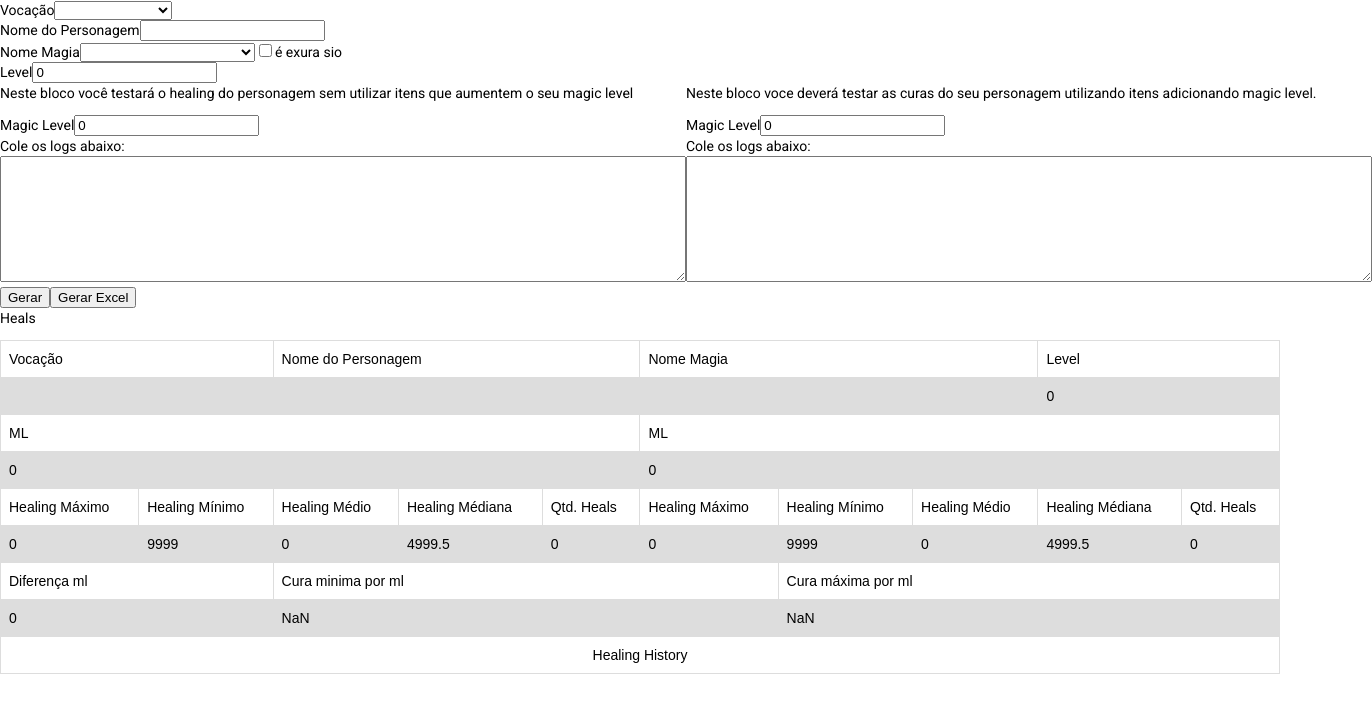
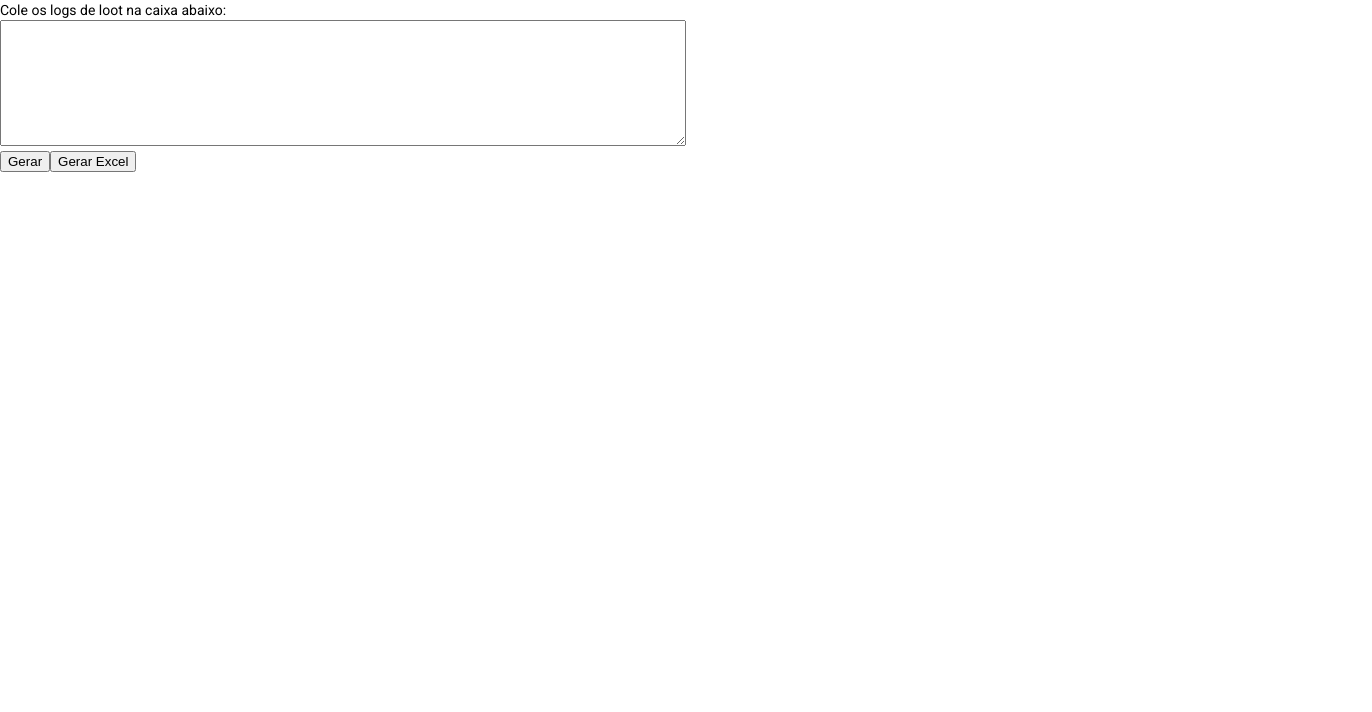
Before and after one commit to marluan/tibia-loot-parser, an Angular app: page / in a window 1280 px wide. Shown: the top 712 px of the page, 1372 px wide, since content can reach past the window. Built offline with nearby package versions, Linux system fonts and the light colour scheme.

Commit message:
primeira versão

```diff
--- a/src/app/input-data/input-data.component.html
+++ b/src/app/input-data/input-data.component.html
@@ -1,56 +1,12 @@
-<div class="form-group">
-  <label for="voc">Vocação</label>
-  <select [(ngModel)]="userLogs.vocacao" class="form-control">
-      <option *ngFor="let vc of vocations">{{vc}}</option>
-  </select>
-</div>
-<div class="form-group">
-  <label for="mlvl">Nome do Personagem</label>
-  <input type="text" id="nome" name="nome" [(ngModel)]="userLogs.userName" #nome="ngModel">
-</div>
-<div class="form-group">
-  <label for="nome">Nome Magia</label>
-  <select [(ngModel)]="userLogs.spellName" id="nome" name="nome">
-      <option *ngFor="let spell of spells">{{spell}}</option>
-  </select>
-  <input type="checkbox" id="exurasio" name="exurasio" [(ngModel)]="exurasio">
-  <label for="exurasio">é exura sio</label>
-</div>
-<div class="form-group">
-  <label for="level">Level</label>
-  <input type="text" id="level" name="level" [(ngModel)]="userLogs.level" #level="ngModel">
-</div>
+
 <div id="wrapper">
   <div id="left">
     <div>
       <div>
-        <p>Neste bloco você testará o healing do personagem sem utilizar itens que aumentem o seu magic level</p>
       <div class="form-group">
-        <label for="mlvl">Magic Level</label>
-        <input type="text" id="mlvl" name="mlvl" [(ngModel)]="userLogs.mlvl" #mlvl="ngModel">
-      </div>
-      <div class="form-group">
-        <label for="logs">Cole os logs abaixo:</label>
+        <label for="logs">Cole os logs de loot na caixa abaixo:</label>
         <br>
-        <textarea class="logs-output" id="logs" name="logs" [(ngModel)]="userLogs.logs">
-        </textarea>
-      </div>
-    </div>
-    </div>
-  </div>
-  <div id="right">
-    <div>
-      <div>
-      <p>Neste bloco voce deverá testar as curas do seu personagem utilizando itens adicionando magic level.</p>
-      <div class="form-group">
-        <label for="mlvl">Magic Level</label>
-        <input type="text" id="mlvl" name="mlvl" [(ngModel)]="userLogs.mlvl2" #mlvl="ngModel">
-      </div>
-
-      <div class="form-group">
-        <label for="logs">Cole os logs abaixo:</label>
-        <br>
-        <textarea class="logs-output" id="logs" name="logs" [(ngModel)]="userLogs.logs2">
+        <textarea class="logs-output" id="logs" name="logs" [(ngModel)]="lootLogs">
         </textarea>
       </div>
     </div>
@@ -59,133 +15,19 @@
 </div>
 <button class="btn btn-primary" (click)="generateTable()">Gerar</button>
   <button class="btn btn-primary" (click)="exportExcel()">Gerar Excel</button>
-  <p>
-    Heals
-  </p>
-  <table id="excel-table">
-    <tr>
-      <td colspan="2">
-        Vocação
-      </td>
-      <td colspan="3">
-        Nome do Personagem
-      </td>
-      <td colspan="3">
-        Nome Magia
-      </td>
-      <td colspan="2">
-        Level
-      </td>
-    </tr>
-    <tr>
-      <td colspan="2">
-        {{userLogs.vocacao}}
-      </td>
-      <td colspan="3">
-        {{userLogs.userName}}
-      </td>
-      <td colspan="3">
-        {{userLogs.spellName}}
-      </td>
-      <td colspan="2">
-        {{userLogs.level}}
-      </td>
-    </tr>
-    <tr>
-      <td colspan="5">
-        ML
-      </td>
-      <td colspan="5">
-        ML
-      </td>
-    </tr>
-    <tr>
-      <td colspan="5">
-        {{userLogs.mlvl}}
-      </td>
-      <td colspan="5">
-        {{userLogs.mlvl2}}
-      </td>
-    </tr>
-    <tr>
-      <td>
-        Healing Máximo
-      </td>
-      <td>
-        Healing Mínimo
-      </td>
-      <td>
-        Healing Médio
-      </td>
-      <td>
-        Healing Médiana
-      </td>
-      <td>
-        Qtd. Heals
-      </td>
-      <td>
-        Healing Máximo
-      </td>
-      <td>
-        Healing Mínimo
-      </td>
-      <td>
-        Healing Médio
-      </td>
-      <td>
-        Healing Médiana
-      </td>
-      <td>
-        Qtd. Heals
-      </td>
-    </tr>
-    <tr>
-      <td>
-        {{userLogs.healMax}}
-      </td>
-      <td>
-        {{userLogs.healMin}}
-      </td>
-      <td>
-        {{getAvg()}}
-      </td>
-      <td>
-        {{(userLogs.healMin + userLogs.healMax)/2}}
-      </td>
-      <td>
-        {{userLogs.healings.length}}
-      </td>
-      <td>
-        {{userLogs.healMax2}}
-      </td>
-      <td>
-        {{userLogs.healMin2}}
-      </td>
-      <td>
-        {{getAvg2()}}
-      </td>
-      <td>
-        {{(userLogs.healMin2 + userLogs.healMax2)/2}}
-      </td>
-      <td>
-        {{userLogs.healings2.length}}
-      </td>
-    </tr>
-    <tr>
-      <td colspan="2">Diferença ml</td>
-      <td colspan="4">Cura minima por ml</td>
-      <td colspan="4">Cura máxima por ml</td>
-    </tr>
-    <tr>
-      <td colspan="2">{{this.userLogs.mlvl2 - this.userLogs.mlvl}}</td>
-      <td colspan="4">{{(userLogs.healMin2 - userLogs.healMin)/(this.userLogs.mlvl2 - this.userLogs.mlvl)}}</td>
-      <td colspan="4">{{(userLogs.healMax2 - userLogs.healMax)/(this.userLogs.mlvl2 - this.userLogs.mlvl)}}</td>
-    </tr>
-    <tr>
-      <td colspan="10" style="text-align: center;"> Healing History</td>
-    </tr>
-    <tr *ngFor="let healing of beforeAfter">
-        <td colspan="5">{{ healing.before }}</td>
-        <td colspan="5">{{ healing.after }}</td>
-    </tr>
-  </table>
+  <div *ngFor="let line of lootLogsMap.values()">
+    <br>
+    <h2>{{line.qtd}} {{line.creature}}(s) mortos</h2>
+    <table id="excel-table">
+      <tr>
+        <td>Loot</td>
+        <td>Quantidade</td>
+        <td>Valor</td>
+      </tr>
+      <tr *ngFor="let loot of line.itens.values()">
+        <td>{{loot.item}}</td>
+        <td>{{loot.qtd}}</td>
+        <td>{{loot.goldValue}}</td>
+      </tr>
+    </table>
+  </div>
--- a/src/app/input-data/input-data.component.ts
+++ b/src/app/input-data/input-data.component.ts
@@ -2,6 +2,8 @@ import { Component, OnInit } from '@angular/core';
 import { UserLogs } from '../models/user-logs';
 import * as XLSX from 'xlsx';
 import { BeforeAfter } from '../models/before-after';
+import { LootLogs } from '../models/loot-logs';
+import { Item } from '../models/item';
 
 @Component({
   selector: 'app-input-data',
@@ -10,12 +12,11 @@ import { BeforeAfter } from '../models/before-after';
 })
 export class InputDataComponent implements OnInit {
   fileName= 'ExcelSheet.xlsx';
-  userLogs:UserLogs = new UserLogs();
+  lootLogsMap:Map<string,LootLogs>=new Map();
+  lootLogs:string="";
   submitted = false;
   beforeAfter:Array<BeforeAfter> = [];
   exurasio:boolean=false;
-  vocations: Array<string> = ['Elite Knight','Royal Paladin','Elder Druid','Master Sorcerer'];
-  spells:Array<string> = ['Bruise Bane','Divine Healing','Fair Wound Cleansing','Heal Friend','Intense Healing','Intense Wound Cleansing','Light Healing','Mass Healing','Nature\'s Embrace','Restoration','Salvation','Ultimate Healing','Wound Cleansing'];
 
   constructor() { }
 
@@ -25,107 +26,60 @@ export class InputDataComponent implements OnInit {
   onSubmit() { this.submitted = true; }
 
   parseLogs() {
-    this.userLogs.healings=[];
-    let rep=this.userLogs.logs.replace(/^[0-9]{2}:[0-9]{2} ([^Y]|Y[^o]|Yo[^u]|You[^ ]|You [^h]|You h[^e]|You he[^a]).*/gm,"");
-    rep = rep.replace(/^([A-Za-z].*)/gm,"");
+    this.lootLogsMap.clear();
+    let creature:string="";
+    let itens:string="";
+    let rep:Array<string>=this.lootLogs.split(/\r?\n/);
+    rep.forEach(currentLoot => {
+      if(currentLoot.match(/^[0-9]{2}:[0-9]{2} Loot of ([A-Za-z ]+):(([0-9 ]+[A-Za-z ]+,?)+)/gm)){
+        creature=currentLoot.replace(/^[0-9]{2}:[0-9]{2} Loot of (a )?([A-Za-z ]+):(([0-9 ]+[A-Za-z ]+,?)+)/gm,"$2");
+        itens=currentLoot.replace(/^[0-9]{2}:[0-9]{2} Loot of ([A-Za-z ]+):(([0-9 ]+[A-Za-z ]+,?)+)/gm,"$2");
+        let lootBag:LootLogs=this.lootLogsMap.get(creature)||new LootLogs();
 
-    if(this.exurasio){
-      rep = rep.replace(/^[0-9]{2}:[0-9]{2} You heal [A-Za-z ]+ for ([0-9]+) hitpoints./gm,"$1");
-    } else {
-      rep = rep.replace(/^[0-9]{2}:[0-9]{2} You heal yourself for ([0-9]+) hitpoints./gm,"$1");
-    }
+        let itensList=itens.split(/,/);
+        itensList.forEach(item => {
+          let itemType:Item = new Item();
+          let itemName:string="";
+          lootBag.creature=creature;
+          if(item.match(/[0-9]+.*/)){
+            itemName = item.replace(/([0-9 ]+)([A-Za-z ]+)/,"$2");
+            if(lootBag.itens.has(itemName)){
+              let itTemp=lootBag.itens.get(itemName)||new Item();
+              itTemp.qtd+=Number(item.replace(/([0-9 ]+)([A-Za-z ]+)/,"$1")) || 0;
+            } else {
+              itemType.item = itemName;
+              itemType.qtd = Number(item.replace(/([0-9 ]+)([A-Za-z ]+)/,"$1"));
+              lootBag.itens.set(itemName,itemType);
+            }
+          } else {
+            itemName = item.match(/^ a .*/)? item.replace(/^( a )([A-Za-z ]+)/,"$2") :item.replace(/([0-9 ]+[A-Za-z ]+)/,"$1");
+            if(lootBag.itens.has(itemName)){
+              let itTemp=lootBag.itens.get(itemName)||new Item();
+              itTemp.qtd+=1;
+            } else {
+              itemType.item = itemName;
+              itemType.qtd = 1;
+              lootBag.itens.set(itemName,itemType);
+            }
 
-    const regex = /[0-9]+/g;
-    let m;
-    let currentHeal:number=0;
-    while ((m = regex.exec(rep)) !== null) {
-        if (m.index === regex.lastIndex) {
-            regex.lastIndex++;
-        }
-
-        m.forEach((match) => {
-            currentHeal=Number(match);
-
-            if(currentHeal>this.userLogs.healMax) {
-              this.userLogs.healMax=currentHeal;
-            }
-            if(currentHeal<this.userLogs.healMin) {
-              this.userLogs.healMin=currentHeal;
-            }
-            this.userLogs.healSum+= currentHeal;
-            this.userLogs.healings.push(currentHeal);
+          }
+          if(!this.lootLogsMap.has(creature))
+            this.lootLogsMap.set(creature,lootBag);
         });
-    }
+        lootBag.qtd+=1;
+      }
+    });
 
   }
 
   generateTable() {
     this.parseLogs();
-    this.parseLogs2();
-    let qtdRegs = this.userLogs.healings.length>this.userLogs.healings2.length?this.userLogs.healings.length:this.userLogs.healings2.length;
-    for (let i=0 ; i < qtdRegs; i++) {
-      let ba:BeforeAfter=new BeforeAfter();
-      if(this.userLogs.healings.length>i) {
-        ba.before = this.userLogs.healings[i];
-      }
-      if(this.userLogs.healings2.length>i) {
-        ba.after = this.userLogs.healings2[i];
-      }
-      this.beforeAfter.push(ba);
-    }
   }
 
-  parseLogs2() {
-    this.userLogs.healings2=[];
-    let rep=this.userLogs.logs2.replace(/^[0-9]{2}:[0-9]{2} ([^Y]|Y[^o]|Yo[^u]|You[^ ]|You [^h]|You h[^e]|You he[^a]).*/gm,"");
-    rep = rep.replace(/^([A-Za-z].*)/mg,"");
 
-    if(this.exurasio){
-      rep = rep.replace(/^[0-9]{2}:[0-9]{2} You heal [A-Za-z ]+ for ([0-9]+) hitpoints./gm,"$1");
-    } else {
-      rep = rep.replace(/^[0-9]{2}:[0-9]{2} You heal yourself for ([0-9]+) hitpoints./gm,"$1");
-    }
-
-    const regex = /[0-9]+/g;
-    let m;
-    let currentHeal:number=0;
-    while ((m = regex.exec(rep)) !== null) {
-        if (m.index === regex.lastIndex) {
-            regex.lastIndex++;
-        }
-
-        m.forEach((match) => {
-            currentHeal=Number(match);
-
-            if(currentHeal>this.userLogs.healMax2) {
-              this.userLogs.healMax2=currentHeal;
-            }
-            if(currentHeal<this.userLogs.healMin2) {
-              this.userLogs.healMin2=currentHeal;
-            }
-            this.userLogs.healSum2+= currentHeal;
-            this.userLogs.healings2.push(currentHeal);
-        });
-    }
-
-  }
-
-  getAvg():number {
-    if(this.userLogs.healSum>0) {
-      return (this.userLogs.healSum / this.userLogs.healings.length).toFixed(2) as any;
-    }
-    return Number(0);
-  }
-
-  getAvg2():number {
-    if(this.userLogs.healSum2>0) {
-      return (this.userLogs.healSum2 / this.userLogs.healings2.length).toFixed(2) as any;
-    }
-    return Number(0);
-  }
 
   exportExcel() {
-    this.fileName=this.userLogs.userName+"_"+this.userLogs.spellName+"_"+"_lvl_"+this.userLogs.level+".xlsx";
+    //this.fileName=this.userLogs.userName+"_"+this.userLogs.spellName+"_"+"_lvl_"+this.userLogs.level+".xlsx";
     /* table id is passed over here */
     let element = document.getElementById('excel-table');
     const ws: XLSX.WorkSheet =XLSX.utils.table_to_sheet(element);
--- /dev/null
+++ b/src/app/models/item.ts
@@ -0,0 +1,5 @@
+export class Item {
+  item:string="";
+  qtd:number=0;
+  goldValue:number=0;
+}
--- /dev/null
+++ b/src/app/models/loot-logs.ts
@@ -0,0 +1,7 @@
+import { Item } from "./item";
+
+export class LootLogs {
+  creature:string="";
+  qtd:number=0;
+  itens:Map<string,Item>=new Map();
+}
```
Also changed, not shown: 2 other files (tests, documents, lock files or other folders).
